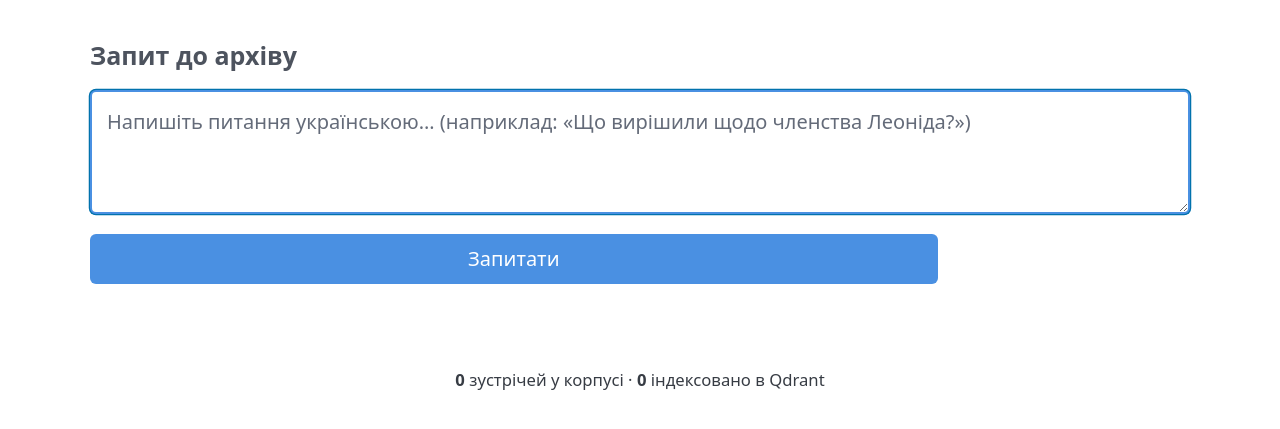
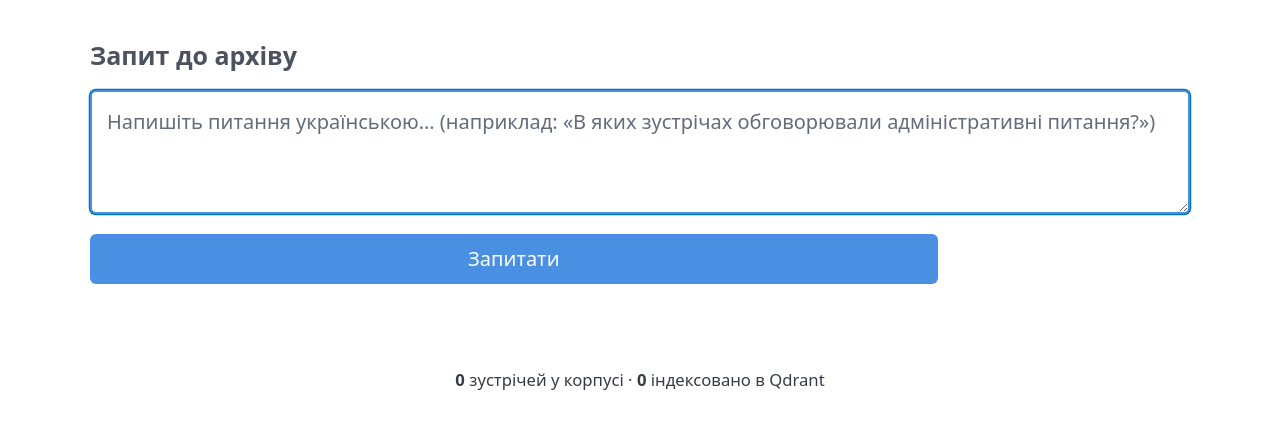
Before and after one commit to kupolua/church-meeting-assistant, a Python web app: template src/church_assistant/web/templates/home.html in a window 1280 px wide. Shown: the part 186-615 px from the top of the page. Run offline with Jinja, Linux system fonts and the light colour scheme; the template is opened without the code that fills it, so the values that code supplies are empty; some libraries are stand-ins or nearby versions.

Commit message:
chore: update example question in query form + bot help
Co-Authored-By: Claude Opus 4.8 (1M context) <noreply@anthropic.com>

```diff
--- a/src/church_assistant/bot/handlers/help.py
+++ b/src/church_assistant/bot/handlers/help.py
@@ -26,7 +26,7 @@ def _welcome_text(first_name: str) -> str:
         f"👋 Вітаю, *{name}*\\!\n\n"
         "Я — асистент по архіву протоколів пасторської ради\\. "
         "Просто надішліть мені питання звичайним текстом, наприклад:\n\n"
-        "_Що вирішили щодо членства Леоніда\\?_\n\n"
+        "_В яких зустрічах обговорювали адміністративні питання\\?_\n\n"
         "Я прийму питання й обробляю його у фоновому режимі — "
         "відповідь надішлю, щойно система звільниться\\.\n\n"
         "*Команди:*\n"
--- a/src/church_assistant/web/templates/partials/query_form.html
+++ b/src/church_assistant/web/templates/partials/query_form.html
@@ -11,7 +11,7 @@
     >
         <textarea
             name="question"
-            placeholder="Напишіть питання українською… (наприклад: «Що вирішили щодо членства Леоніда?»)"
+            placeholder="Напишіть питання українською… (наприклад: «В яких зустрічах обговорювали адміністративні питання?»)"
             rows="3"
             required
             minlength="3"
```
